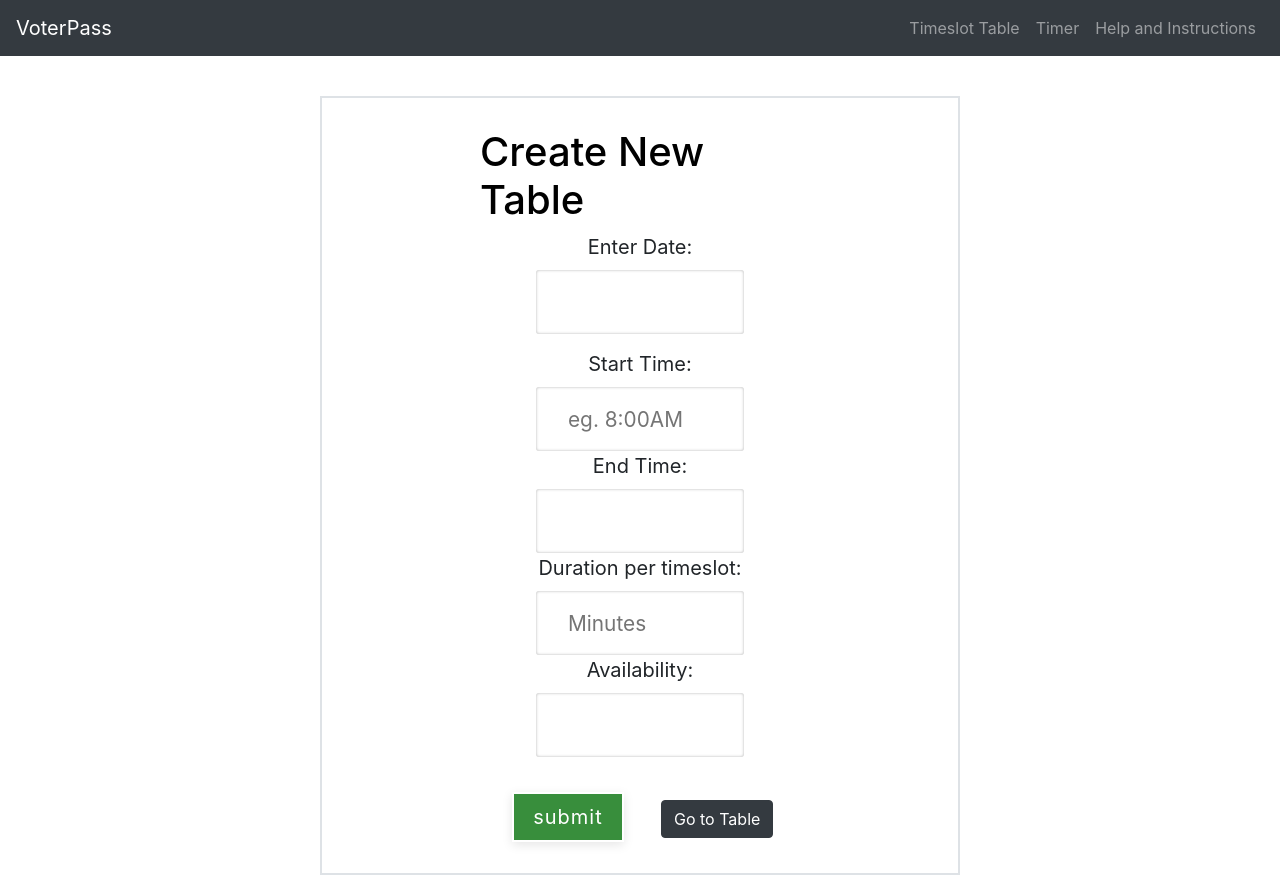
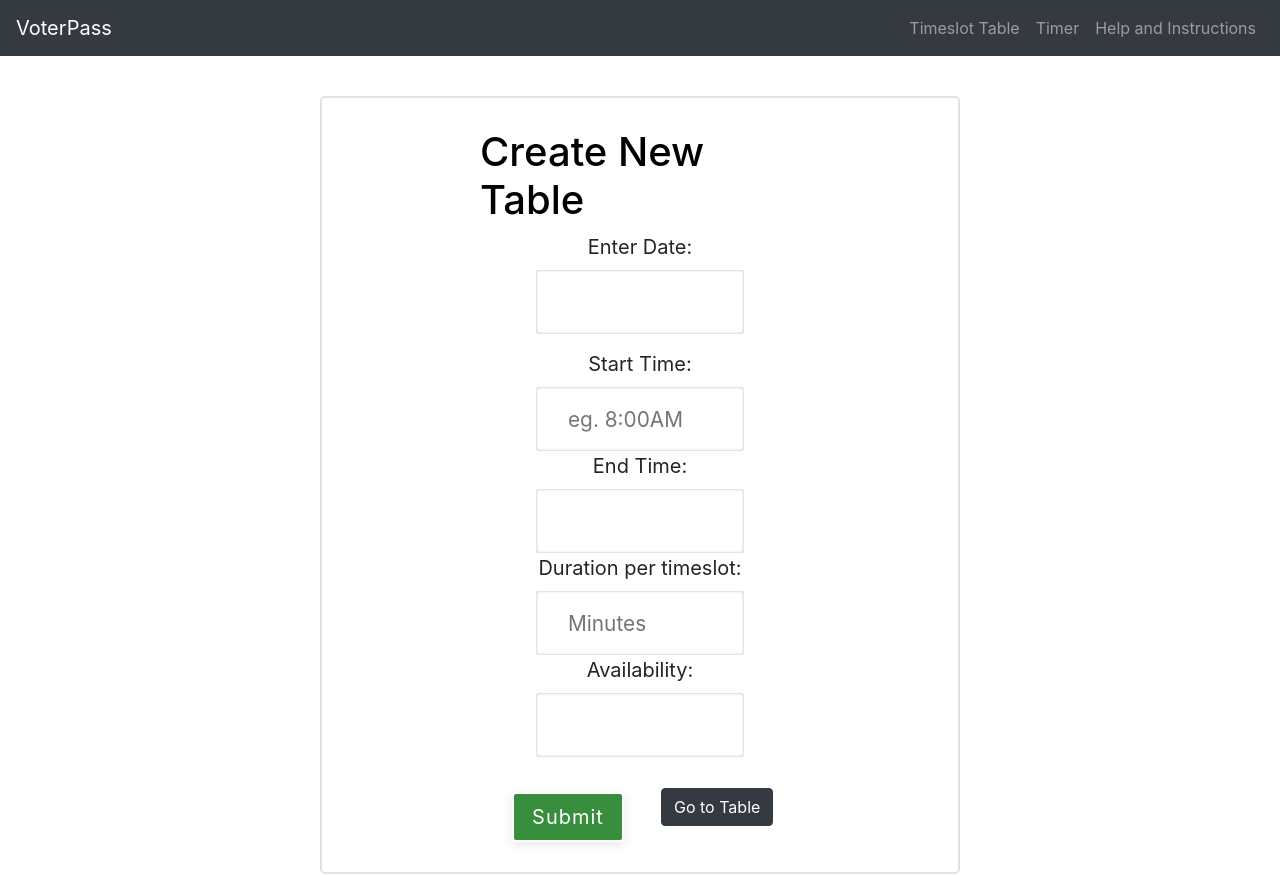
Before and after one commit to CEN-Team-Four/VoterPass, a React (Create React App) app in the folder voter-pass/: page /new-time-table in a window 1280 px wide. Built offline with nearby package versions, Linux system fonts and the light colour scheme.

Commit message:
Update CSS for New Table page

```diff
--- a/voter-pass/src/components/NewTable/index.css
+++ b/voter-pass/src/components/NewTable/index.css
@@ -5,6 +5,7 @@
   display: flex;
   flex-direction: column;
   border: 2px solid #dee2e6;
+  border-radius: 5px;
   margin: 20px 25% 0%;
   width: 50%;
   justify-content: space-evenly;
--- a/voter-pass/src/components/NewTable/index.js
+++ b/voter-pass/src/components/NewTable/index.js
@@ -216,7 +216,7 @@ class NewTable extends Component{
           </div>
 
           <div className = "btns">
-          <button type="submit">submit</button>
+          <Button variant="success" type="submit">Submit</Button>
           <Button variant="dark" href="/">Go to Table</Button>
           </div>
           </form>
```
